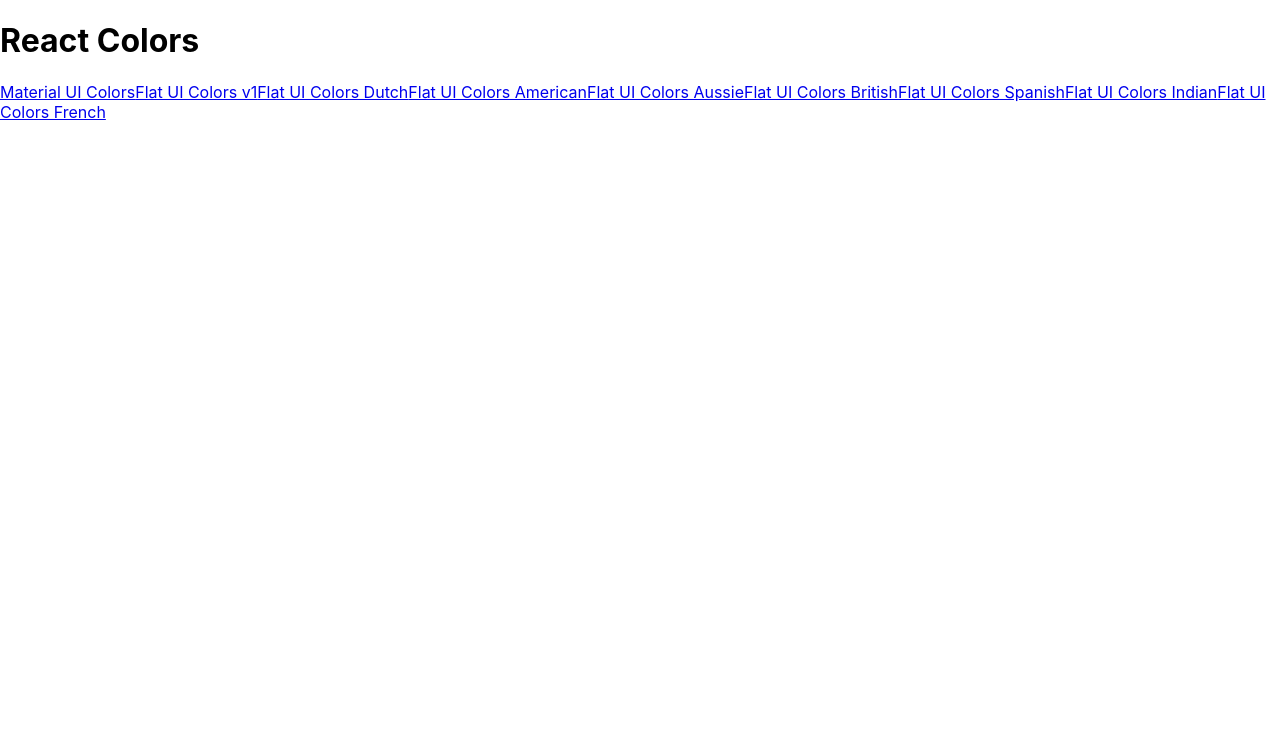
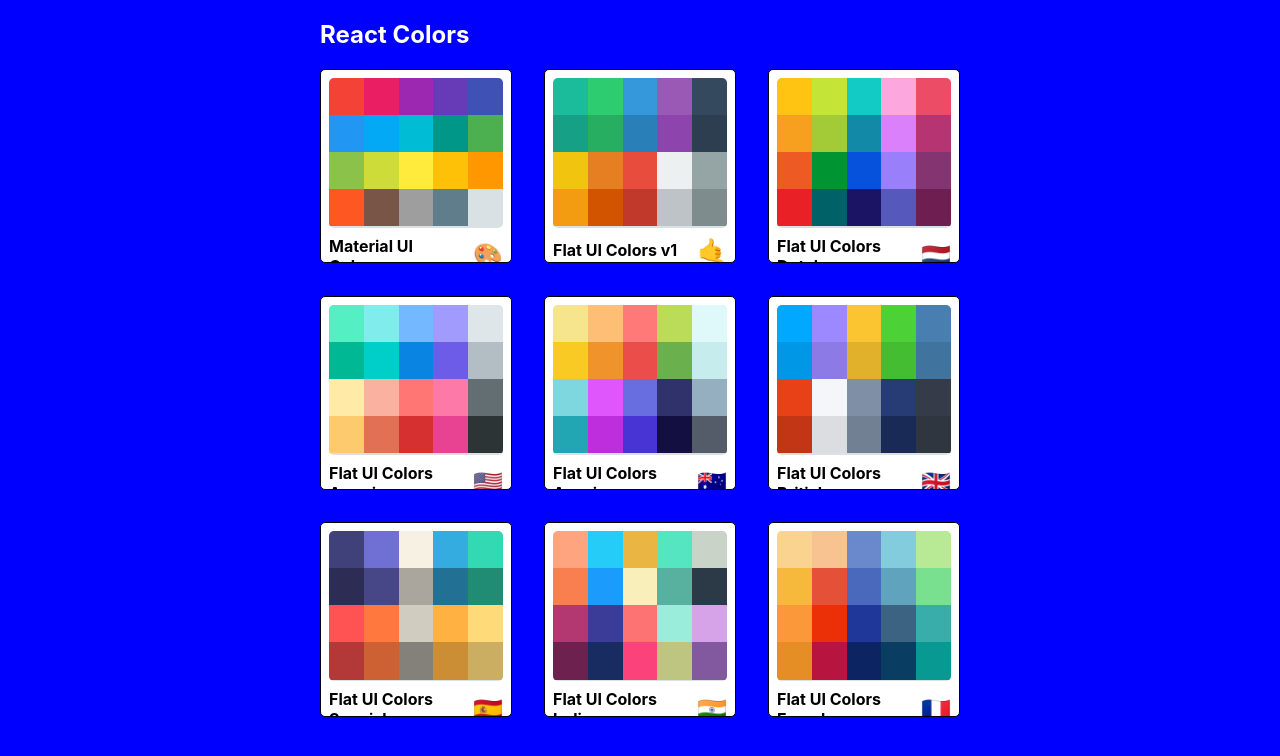
Before and after one commit to vinioo/color-picker, a React (Create React App) app: page / in a window 1280 px wide. Shown: the top 756 px of the page. Built offline with nearby package versions, Linux system fonts and the light colour scheme.

Commit message:
Add mini palettes and link to color

```diff
--- a/package.json
+++ b/package.json
@@ -5,6 +5,7 @@
   "dependencies": {
     "@material-ui/core": "^4.1.1",
     "@material-ui/icons": "^4.2.0",
+    "@material-ui/styles": "^4.1.1",
     "chroma-js": "^2.0.4",
     "rc-slider": "^8.6.13",
     "react": "^16.8.6",
--- a/src/App.js
+++ b/src/App.js
@@ -14,7 +14,7 @@
     render() {
         return (
             <Switch>
-                <Route exact path="/" render={() => <PaletteList palettes={seedColors}/>} />
+                <Route exact path="/" render={(routeProps) => <PaletteList palettes={seedColors} {...routeProps} />} />
                 <Route
                     exact
                     path="/palette/:id"
@@ -26,6 +26,7 @@
                         />
                     )}
                 />
+                <Route exact path="/palette/:paletteId/:colorId" render={() => <h1>Single color page</h1>}/>
             </Switch>
 
             // <div>
--- a/src/ColorBox.js
+++ b/src/ColorBox.js
@@ -1,5 +1,6 @@
 import React, { Component } from 'react';
 import { CopyToClipboard } from 'react-copy-to-clipboard';
+import { Link } from 'react-router-dom'
 import './Colorbox.css';
 
 export default class ColorBox extends Component {
@@ -44,7 +45,9 @@
                         </div>
                         <button className="copy-button">Copy</button>
                     </div>
+                    <Link to="/" onClick={e => e.stopPropagation()}>
                     <span className="see-more">More</span>
+                    </Link>
                 </div>
             </CopyToClipboard>
         );
--- /dev/null
+++ b/src/MiniPalette.js
@@ -0,0 +1,62 @@
+import React from 'react';
+import { withStyles } from '@material-ui/styles';
+
+const styles = {
+    root: {
+        backgroundColor: "white",
+        border: "1px solid black",
+        borderRadius: "5px",
+        padding: "0.5rem",
+        position: "relative",
+        overflow: "hidden",
+        "&:hover": {
+            cursor: "pointer"
+        }
+    },
+    colors: {
+        backgroundColor: "#dae1e4",
+        height: "150px",
+        width: "100%",
+        borderRadius: "5px",
+        overflow: "hidden"
+    },
+    title: {
+        display: "flex",
+        justifyContent: "space-between",
+        alignItems: "center",
+        margin: "0",
+        color: "black",
+        paddingTop: "0.5rem",
+        fontSize: "1rem",
+        position: "relative"
+    },
+    emoji: {
+        marginLeft: "0.5rem",
+        fontSize: "1.5rem"
+    },
+    miniColor: {
+        height: "25%",
+        width: "20%",
+        display: "inline-block",
+        margin: "0 auto",
+        position: "relative",
+        marginBottom: "-4.5px"
+    }
+};
+function MiniPalette(props) {
+    const { classes, paletteName, emoji, colors } = props;
+    const miniColorBoxes = colors.map(color => (
+        <div className={classes.miniColor} style={{backgroundColor: color.color}} key={color.name}></div>
+    ))
+    return (
+        <div className={classes.root} onClick={props.handleClick}>
+            <div className={classes.colors} >
+                {miniColorBoxes}
+            </div>
+            <h5 className={classes.title}>
+                {paletteName} <span className={classes.emoji}>{emoji}</span>
+            </h5>
+        </div>
+    );
+}
+export default withStyles(styles)(MiniPalette);
--- a/src/PaletteList.js
+++ b/src/PaletteList.js
@@ -1,18 +1,60 @@
 import React, { Component } from 'react';
+import MiniPalette from './MiniPalette';
 import { Link } from 'react-router-dom';
+import { withStyles } from '@material-ui/styles';
 
-export default class PaletteList extends Component {
+const styles = {
+    root: {
+        backgroundColor: 'blue',
+        height: '100vh',
+        display: 'flex',
+        alignItems: 'flex-start',
+        justifyContent: 'center'
+    },
+    container: {
+        width: '50%',
+        display: 'flex',
+        alignItems: 'flex-start',
+        flexDirection: 'column',
+        flexWrap: 'wrap'
+    },
+    nav: {
+        display: 'flex',
+        width: '100%',
+        justifyContent: 'space-between',
+        color: "white"
+    },
+    palettes: {
+        boxSizing: 'border-box',
+        width: '100%',
+        display: 'grid',
+        gridTemplateColumns: 'repeat(3, 30%)',
+        gridGap: '5%'
+    }
+};
+class PaletteList extends Component {
+
+    goToPalette(id) {
+        this.props.history.push(`/palette/${id}`)
+    }
     render() {
-        const { palettes } = this.props;
+        const { palettes, classes } = this.props;
         return (
-            <div>
-                <h1>React Colors</h1>
-                {palettes.map(palette => (
-                    <Link to={`/palette/${palette.id}`}>
-                        {palette.paletteName}
-                    </Link>
-                ))}
+            <div className={classes.root}>
+                <div className={classes.container}>
+                    <nav className={classes.nav}>
+                        <h1>React Colors</h1>
+                    </nav>
+                    <div className={classes.palettes}>
+                        {palettes.map(palette => (
+
+                            <MiniPalette {...palette} handleClick={() => this.goToPalette(palette.id)}/>
+
+                        ))}
+                    </div>
+                </div>
             </div>
         );
     }
 }
+export default withStyles(styles)(PaletteList);
```
